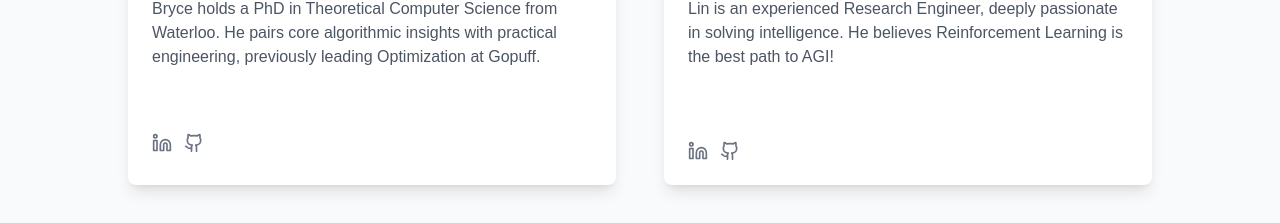
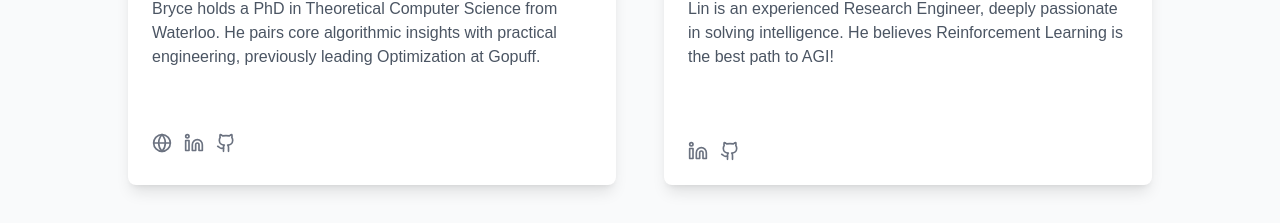
Before and after one commit to L16H7/aileap.org, a Next.js app: page / in a window 1280 px wide. Shown: the part 1895-2118 px from the top of the page. Built offline with nearby package versions, Linux system fonts and the light colour scheme.

Commit message:
better readme and personal webpage link for bryce

```diff
--- a/components/founders.tsx
+++ b/components/founders.tsx
@@ -1,6 +1,6 @@
 import Image from "next/image"
 import { Card, CardContent } from "@/components/ui/card"
-import { Linkedin, Twitter, FileText, Github } from "lucide-react"
+import { Linkedin, Twitter, FileText, Github, Globe } from "lucide-react"
 
 export default function Founders() {
   return (
@@ -22,6 +22,9 @@ export default function Founders() {
                 Bryce holds a PhD in Theoretical Computer Science from Waterloo. He pairs core algorithmic insights with practical engineering, previously leading Optimization at Gopuff.
               </p>
               <div className="flex space-x-3">
+                <a href="https://brycesandlund.com/" target="_blank" className="text-gray-500 hover:text-purple-600 transition-colors">
+                  <Globe size={20} />
+                </a>
                 <a href="https://www.linkedin.com/in/brycesandlund/" target="_blank" className="text-gray-500 hover:text-purple-600 transition-colors">
                   <Linkedin size={20} />
                 </a>
```
Also changed, not shown: 1 other file (tests, documents, lock files or other folders).
